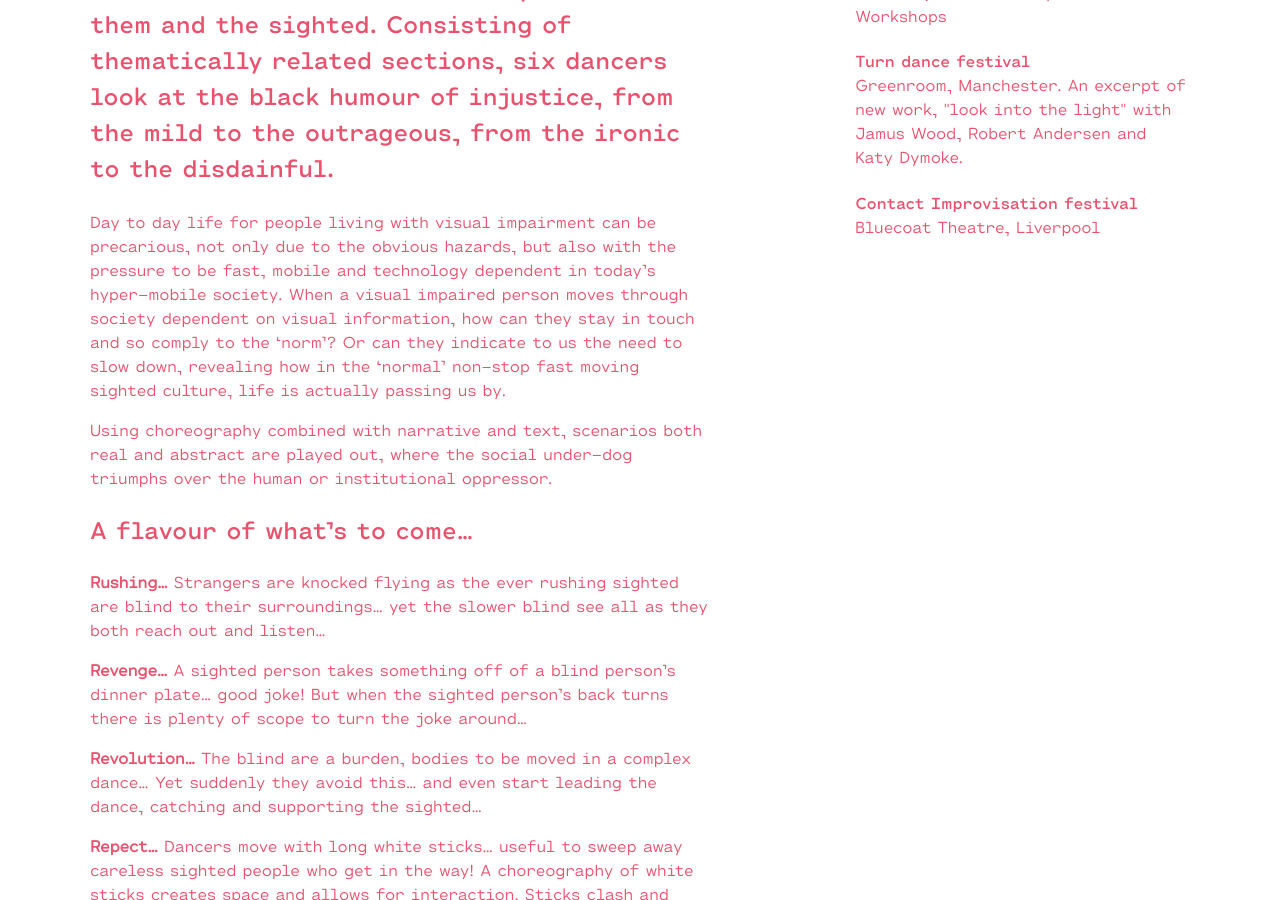
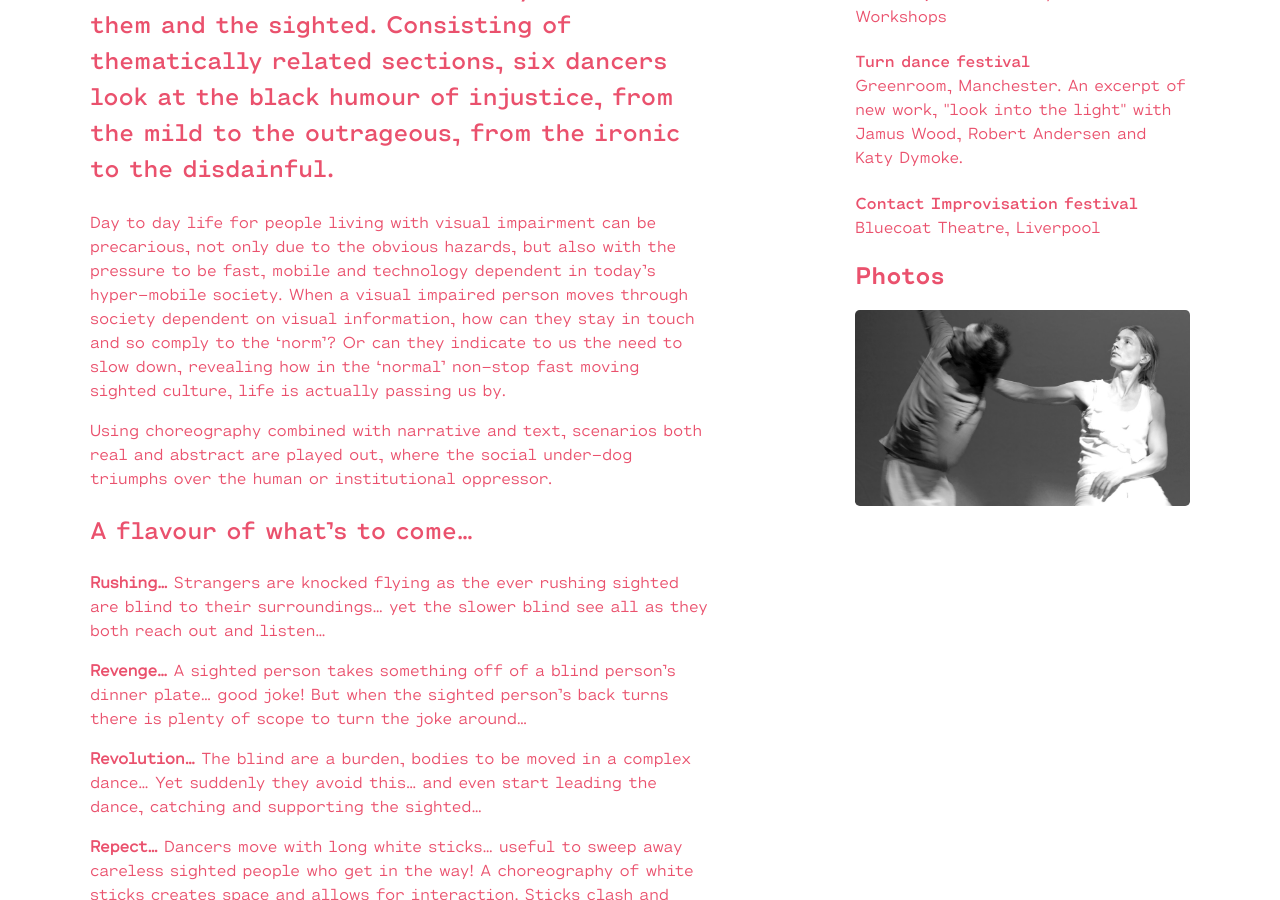
Before and after one commit to kimadactyl/touchdown, a Jekyll site: the page built from _productions/apparently-normal/index.md, in a window 1280 px wide and 900 px high, scrolled down 743 px. Built offline with Jekyll 4.4.1, drawn with Linux system fonts in a browser that asks for light colours; nearby versions of some CDN libraries.

Commit message:
Apparently Normal icons

```diff
--- a/_productions/apparently-normal/index.md
+++ b/_productions/apparently-normal/index.md
@@ -12,6 +12,9 @@ performances:
     description: Greenroom, Manchester. An excerpt of new work, "look into the light" with Jamus Wood, Robert Andersen and Katy Dymoke.
   - title: Contact Improvisation festival
     description: Bluecoat Theatre, Liverpool
+header: true
+images:
+  - 1.jpg
 ---
 
 Apparently Normal is a new dance work inspired by the real life day-to-day life of visually impaired people, contrasting the clash of difference in normality between them and the sighted. Consisting of thematically related sections, six dancers look at the black humour of injustice, from the mild to the outrageous, from the ironic to the disdainful.
--- a/docs/productions/apparently-normal/index.html
+++ b/docs/productions/apparently-normal/index.html
@@ -156,6 +156,11 @@
 
 
 
+        <h2 class="h3">Photos</h2>
+
+          <img src="/touchdown/assets/productions/apparently-normal/1.jpg" role="presentation"><br>
+
+
     </div>
   </div>
 </div>
--- a/docs/productions/index.html
+++ b/docs/productions/index.html
@@ -185,6 +185,8 @@
           2010
         </time></p>
 
+          <a href="/touchdown/productions/apparently-normal/"><img src="/touchdown/assets/productions/apparently-normal/1.jpg" alt="Photo of Apparently Normal"></a>
+
         <p>On an apparently normal day, while in an apparently normal Manchester, there is an apparently normal person&hellip; with a white stick&hellip;</p>
         <a class="btn btn--alt" href="/touchdown/productions/apparently-normal/" aria-label="Read more about Apparently Normal">Discover more</a>
       </div>
```
Also changed, not shown: _productions/closer/index.md (+1 -0 lines), assets/productions/apparently-normal/1.jpg (added), assets/productions/apparently-normal/header.jpg (added), docs/assets/productions/apparently-normal/1.jpg (added), docs/assets/productions/apparently-normal/header.jpg (added).
